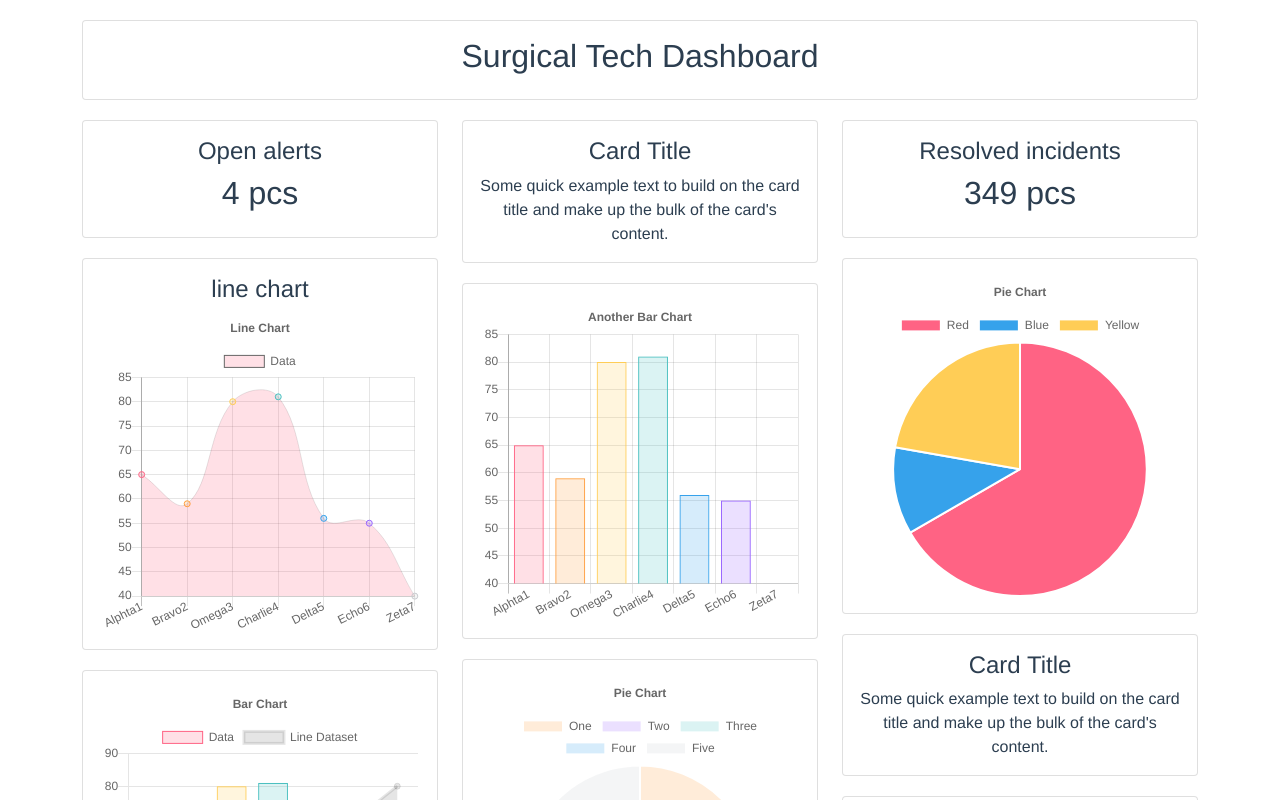
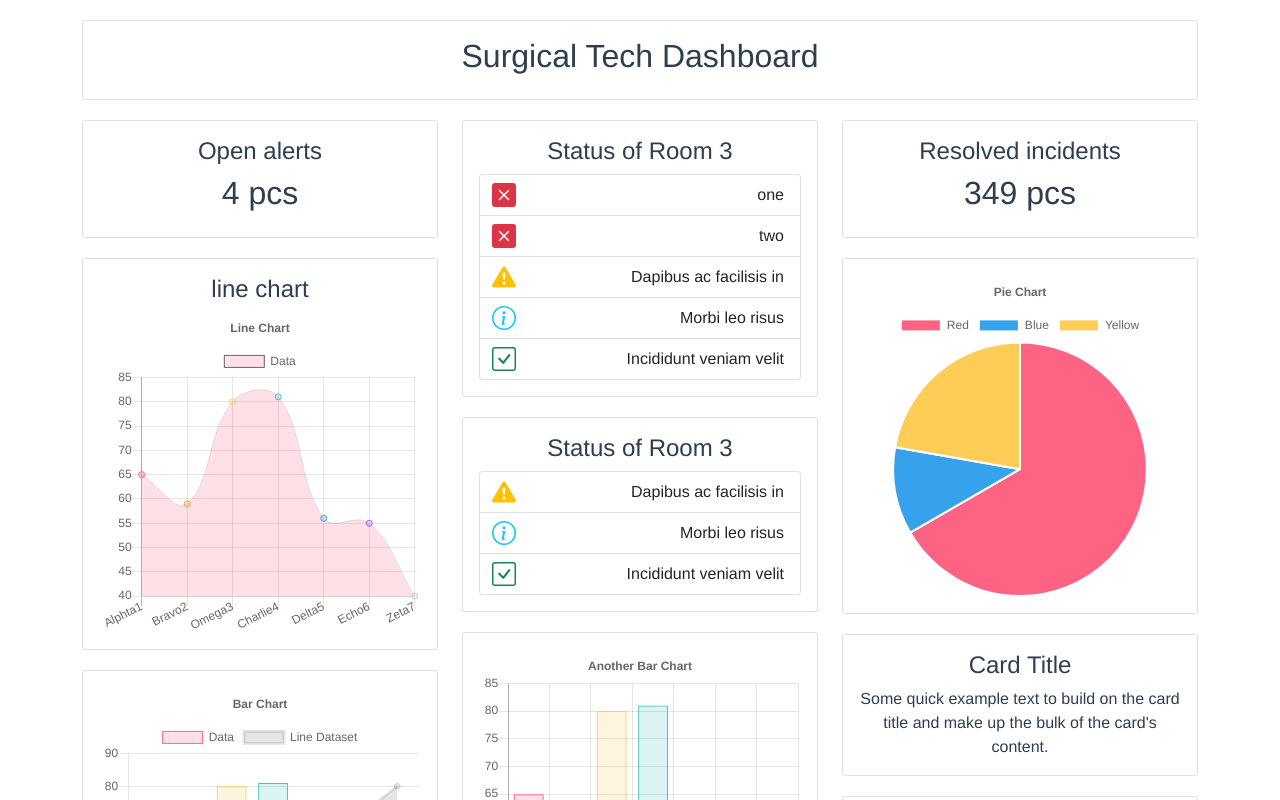
Before and after one commit to ErnoViitanen-LUT/platforms-dashboard, a Vue app: page / in a window 1280 px wide. Shown: the top 800 px of the page. Built offline with nearby package versions, Linux system fonts and the light colour scheme.

Commit message:
list component

```diff
--- a/src/App.vue
+++ b/src/App.vue
@@ -6,8 +6,8 @@
           <b-card>
             <b-card-text>
               <h2 class="card-title">Surgical Tech Dashboard</h2>
-            </b-card-text></b-card
-          >
+            </b-card-text>
+          </b-card>
         </b-col>
       </b-row>
       <b-row cols-md="2" cols-lg="3">
@@ -19,11 +19,8 @@
           <b-card><BarChart :chartData="mixedData" :options="barOptions" /></b-card>
         </b-col>
         <b-col>
-          <b-card title="Card Title">
-            <b-card-text>
-              Some quick example text to build on the card title and make up the bulk of the card's content.
-            </b-card-text>
-          </b-card>
+          <list :items="dangers"> text</list>
+          <list> </list>
           <b-card><BarChart :chartData="barData" :options="horizontalOptions" /></b-card>
           <b-card><DoughnutChart :chartData="doughtnutData" :options="pieOptions" /></b-card>
           <b-card title="Card Title">
@@ -58,6 +55,7 @@ import BarData from './assets/bar.json'
 import PieData from './assets/pie.json'
 import MixedData from './assets/mixed.json'
 import DoughnutData from './assets/doughnut.json'
+import List from './components/List.vue'
 
 export default {
   name: 'App',
@@ -65,7 +63,8 @@ export default {
     LineChart,
     BarChart,
     DoughnutChart,
-    PieChart
+    PieChart,
+    List
   },
   data() {
     return {
@@ -73,7 +72,7 @@ export default {
       pieData: PieData,
       mixedData: MixedData,
       doughtnutData: DoughnutData,
-
+      dangers: [{ text: 'one' }, { text: 'two' }],
       lineOptions: {
         title: {
           display: true,
--- /dev/null
+++ b/src/components/List.vue
@@ -0,0 +1,39 @@
+<template>
+  <b-card title="Status of Room 3">
+    <b-card-text>
+      <b-list-group>
+        <b-list-group-item
+          v-for="item in this.items"
+          :key="item.text"
+          class="d-flex justify-content-between align-items-center"
+        >
+          <b-icon icon="x-square-fill" scale="1.5" variant="danger"></b-icon>
+          {{ item.text }}
+        </b-list-group-item>
+        <b-list-group-item class="d-flex justify-content-between align-items-center">
+          <b-icon icon="exclamation-triangle-fill" scale="1.5" variant="warning"></b-icon>
+          Dapibus ac facilisis in
+        </b-list-group-item>
+        <b-list-group-item class="d-flex justify-content-between align-items-center">
+          <b-icon icon="info-circle" scale="1.5" variant="info"></b-icon>
+          Morbi leo risus
+        </b-list-group-item>
+        <b-list-group-item class="d-flex justify-content-between align-items-center">
+          <b-icon icon="check-square" scale="1.5" variant="success"></b-icon>
+          Incididunt veniam velit
+        </b-list-group-item>
+      </b-list-group>
+    </b-card-text>
+  </b-card>
+</template>
+<script>
+export default {
+  props: {
+    items: {
+      type: Array,
+      default: () => []
+    }
+  },
+  mounted() {}
+}
+</script>
--- a/src/main.js
+++ b/src/main.js
@@ -1,10 +1,11 @@
-import { BootstrapVue } from 'bootstrap-vue'
+import { BootstrapVue, IconsPlugin } from 'bootstrap-vue'
 import 'bootstrap-vue/dist/bootstrap-vue.css'
 import 'bootstrap/dist/css/bootstrap.css'
 import Vue from 'vue'
 import App from './App.vue'
 
 Vue.use(BootstrapVue)
+Vue.use(IconsPlugin)
 
 Vue.config.productionTip = false
 
```
